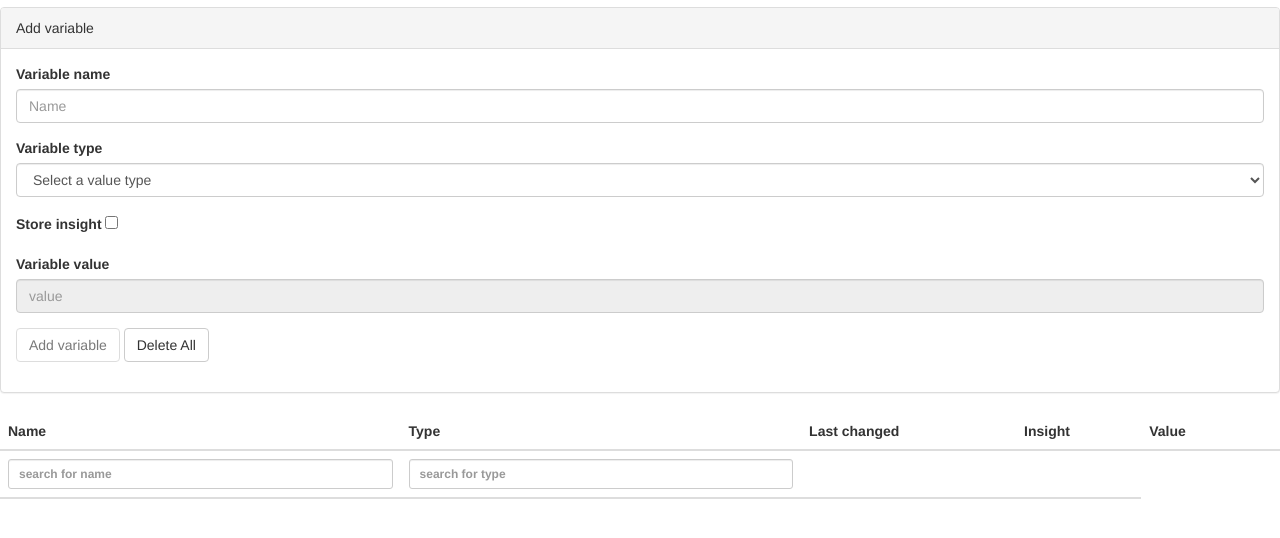
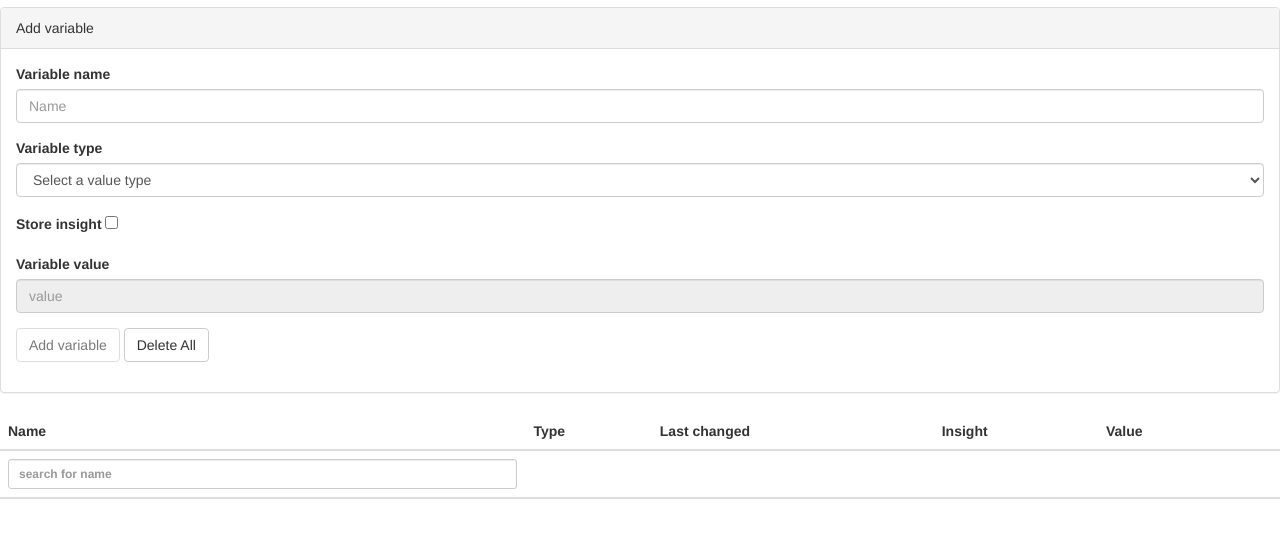
Before and after one commit to PatrickSannes/BetterLogic, a website: page settings/index.html in a window 1280 px wide. Shown: the part 86-624 px from the top of the page. Drawn offline with nearby package versions, Linux system fonts and the light colour scheme.

Commit message:
Fix filter head th attributes

```diff
--- a/settings/index.html
+++ b/settings/index.html
@@ -65,10 +65,11 @@
                         <input st-search="name" placeholder="search for name" class="input-sm form-control" type="search" />
                     </th>
                     <th>
-                        <input st-search="type" placeholder="search for type" class="input-sm form-control" type="search" />
                     </th>
                     <th>
                     </th>
+                    <th></th>
+                    <th></th>
                     <th></th>
                 </tr>
             </thead>
```
